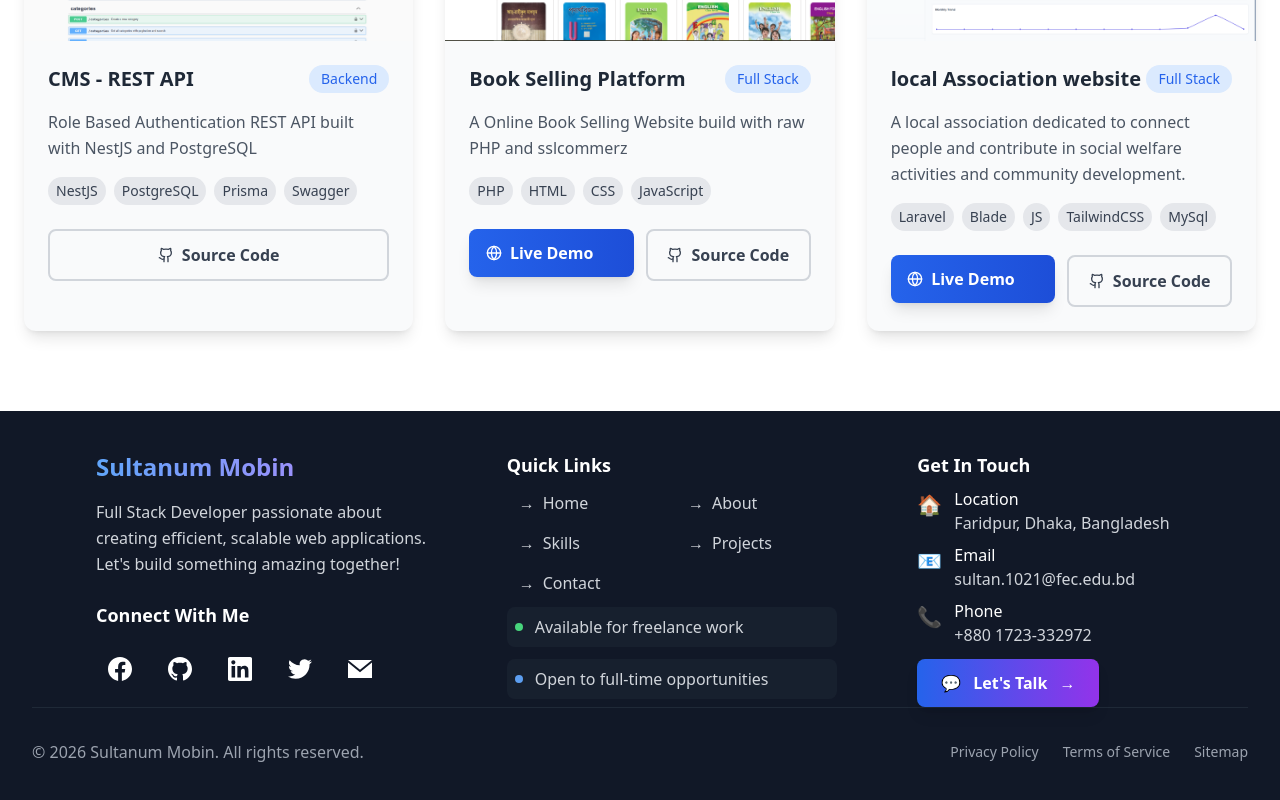
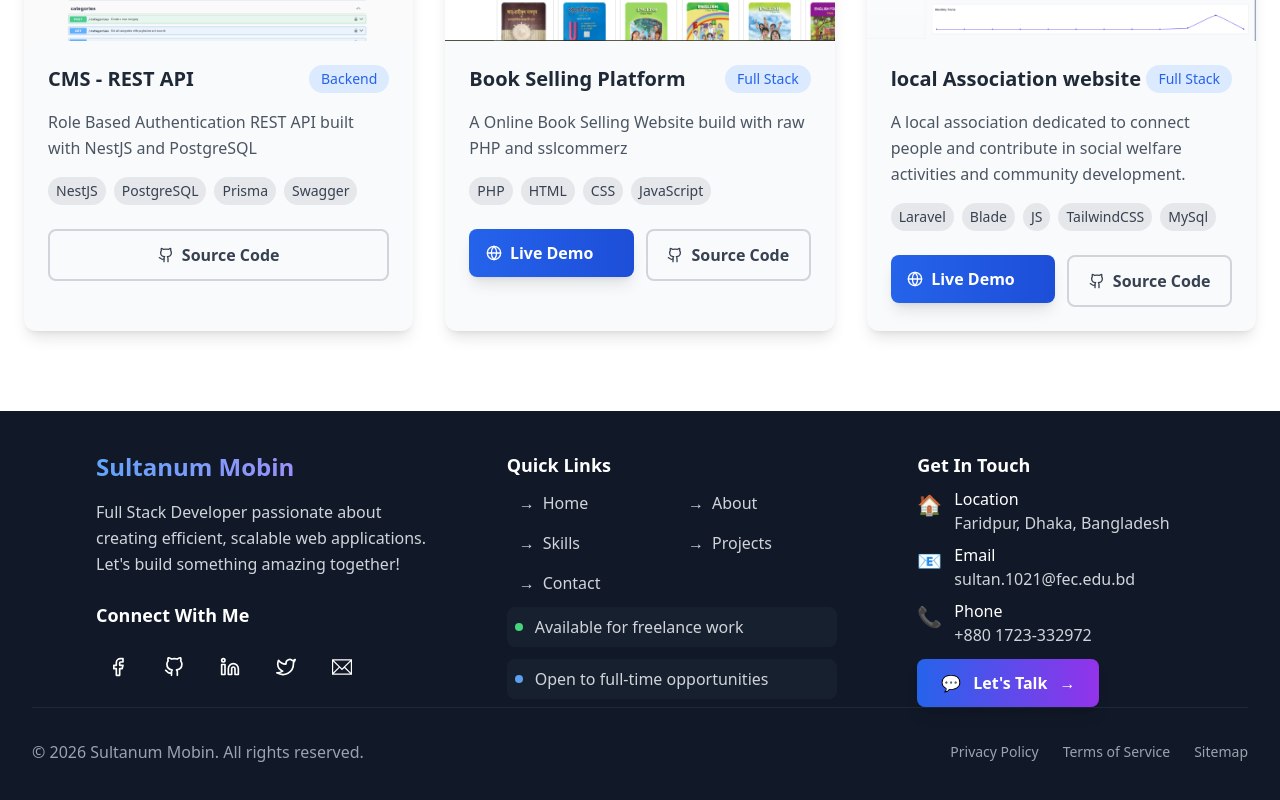
Before and after one commit to smsultan76/portfolio, a Next.js app: page / in a window 1280 px wide. Shown: the part 2572-3372 px from the top of the page. Built offline with nearby package versions, Linux system fonts and the light colour scheme.

Commit message:
footer icon optimized

```diff
--- a/app/components/Footer.tsx
+++ b/app/components/Footer.tsx
@@ -1,96 +1,8 @@
 // app/components/Footer.tsx
 'use client';
 import { motion } from 'framer-motion';
-import { JSX } from 'react';
 import { SOCIAL_LINKS } from '../config/social-links';
-
-// Proper SVG icons for social media
-const SocialIcon = ({ icon }: { icon: string }) => {
-  const icons: { [key: string]: JSX.Element } = {
-    github: (
-      <svg className="w-6 h-6" fill="currentColor" viewBox="0 0 24 24">
-        <path d="M12 0c-6.626 0-12 5.373-12 12 0 5.302 3.438 9.8 8.207 11.387.599.111.793-.261.793-.577v-2.234c-3.338.726-4.033-1.416-4.033-1.416-.546-1.387-1.333-1.756-1.333-1.756-1.089-.745.083-.729.083-.729 1.205.084 1.839 1.237 1.839 1.237 1.07 1.834 2.807 1.304 3.492.997.107-.775.418-1.305.762-1.604-2.665-.305-5.467-1.334-5.467-5.931 0-1.311.469-2.381 1.236-3.221-.124-.303-.535-1.524.117-3.176 0 0 1.008-.322 3.301 1.23.957-.266 1.983-.399 3.003-.404 1.02.005 2.047.138 3.006.404 2.291-1.552 3.297-1.23 3.297-1.23.653 1.653.242 2.874.118 3.176.77.84 1.235 1.911 1.235 3.221 0 4.609-2.807 5.624-5.479 5.921.43.372.823 1.102.823 2.222v3.293c0 .319.192.694.801.576 4.765-1.589 8.199-6.086 8.199-11.386 0-6.627-5.373-12-12-12z"/>
-      </svg>
-    ),
-    linkedin: (
-      <svg className="w-6 h-6" fill="currentColor" viewBox="0 0 24 24">
-        <path d="M20.447 20.452h-3.554v-5.569c0-1.328-.027-3.037-1.852-3.037-1.853 0-2.136 1.445-2.136 2.939v5.667H9.351V9h3.414v1.561h.046c.477-.9 1.637-1.85 3.37-1.85 3.601 0 4.267 2.37 4.267 5.455v6.286zM5.337 7.433c-1.144 0-2.063-.926-2.063-2.065 0-1.138.92-2.063 2.063-2.063 1.14 0 2.064.925 2.064 2.063 0 1.139-.925 2.065-2.064 2.065zm1.782 13.019H3.555V9h3.564v11.452zM22.225 0H1.771C.792 0 0 .774 0 1.729v20.542C0 23.227.792 24 1.771 24h20.451C23.2 24 24 23.227 24 22.271V1.729C24 .774 23.2 0 22.222 0h.003z"/>
-      </svg>
-    ),
-    twitter: (
-      <svg className="w-6 h-6" fill="currentColor" viewBox="0 0 24 24">
-        <path d="M23.953 4.57a10 10 0 01-2.825.775 4.958 4.958 0 002.163-2.723c-.951.555-2.005.959-3.127 1.184a4.92 4.92 0 00-8.384 4.482C7.69 8.095 4.067 6.13 1.64 3.162a4.822 4.822 0 00-.666 2.475c0 1.71.87 3.213 2.188 4.096a4.904 4.904 0 01-2.228-.616v.06a4.923 4.923 0 003.946 4.827 4.996 4.996 0 01-2.212.085 4.936 4.936 0 004.604 3.417 9.867 9.867 0 01-6.102 2.105c-.39 0-.779-.023-1.17-.067a13.995 13.995 0 007.557 2.209c9.053 0 13.998-7.496 13.998-13.985 0-.21 0-.42-.015-.63A9.935 9.935 0 0024 4.59z"/>
-      </svg>
-    ),
-    email: (
-      <svg className="w-6 h-6" fill="currentColor" viewBox="0 0 24 24">
-        <path d="M12 12.713l-11.985-9.713h23.97l-11.985 9.713zm0 2.574l-12-9.725v15.438h24v-15.438l-12 9.725z"/>
-      </svg>
-    ),
-    facebook: (
-      <svg className="w-6 h-6" fill="currentColor" viewBox="0 0 24 24">
-        <path d="M24 12.073c0-6.627-5.373-12-12-12s-12 5.373-12 12c0 5.99 4.388 10.954 10.125 11.854v-8.385H7.078v-3.47h3.047V9.43c0-3.007 1.792-4.669 4.533-4.669 1.312 0 2.686.235 2.686.235v2.953H15.83c-1.491 0-1.956.925-1.956 1.874v2.25h3.328l-.532 3.47h-2.796v8.385C19.612 23.027 24 18.062 24 12.073z"/>
-      </svg>
-    ),
-    instagram: (
-      <svg className="w-6 h-6" fill="currentColor" viewBox="0 0 24 24">
-        <path d="M12 2.163c3.204 0 3.584.012 4.85.07 3.252.148 4.771 1.691 4.919 4.919.058 1.265.069 1.645.069 4.849 0 3.205-.012 3.584-.069 4.849-.149 3.225-1.664 4.771-4.919 4.919-1.266.058-1.644.07-4.85.07-3.204 0-3.584-.012-4.849-.07-3.26-.149-4.771-1.699-4.919-4.92-.058-1.265-.07-1.644-.07-4.849 0-3.204.013-3.583.07-4.849.149-3.227 1.664-4.771 4.919-4.919 1.266-.057 1.645-.069 4.849-.069zm0-2.163c-3.259 0-3.667.014-4.947.072-4.358.2-6.78 2.618-6.98 6.98-.059 1.281-.073 1.689-.073 4.948 0 3.259.014 3.668.072 4.948.2 4.358 2.618 6.78 6.98 6.98 1.281.058 1.689.072 4.948.072 3.259 0 3.668-.014 4.948-.072 4.354-.2 6.782-2.618 6.979-6.98.059-1.28.073-1.689.073-4.948 0-3.259-.014-3.667-.072-4.947-.196-4.354-2.617-6.78-6.979-6.98-1.281-.059-1.69-.073-4.949-.073zm0 5.838c-3.403 0-6.162 2.759-6.162 6.162s2.759 6.163 6.162 6.163 6.162-2.759 6.162-6.163c0-3.403-2.759-6.162-6.162-6.162zm0 10.162c-2.209 0-4-1.79-4-4 0-2.209 1.791-4 4-4s4 1.791 4 4c0 2.21-1.791 4-4 4zm6.406-11.845c-.796 0-1.441.645-1.441 1.44s.645 1.44 1.441 1.44c.795 0 1.439-.645 1.439-1.44s-.644-1.44-1.439-1.44z"/>
-      </svg>
-    ),
-    youtube: (
-      <svg className="w-6 h-6" fill="currentColor" viewBox="0 0 24 24">
-        <path d="M23.498 6.186a3.016 3.016 0 0 0-2.122-2.136C19.505 3.545 12 3.545 12 3.545s-7.505 0-9.377.505A3.017 3.017 0 0 0 .502 6.186C0 8.07 0 12 0 12s0 3.93.502 5.814a3.016 3.016 0 0 0 2.122 2.136c1.871.505 9.376.505 9.376.505s7.505 0 9.377-.505a3.015 3.015 0 0 0 2.122-2.136C24 15.93 24 12 24 12s0-3.93-.502-5.814zM9.545 15.568V8.432L15.818 12l-6.273 3.568z"/>
-      </svg>
-    )
-  };
-
-  return icons[icon] || null;
-};
-
-const socialLinks = [
-  {
-    name: 'GitHub',
-    url: 'https://github.com/smsultan76',
-    icon: 'github',
-    color: 'hover:text-gray-200'
-  },
-  {
-    name: 'LinkedIn',
-    url: 'https://linkedin.com/in/smsultan76',
-    icon: 'linkedin',
-    color: 'hover:text-blue-400'
-  },
-  {
-    name: 'Twitter',
-    url: 'https://twitter.com/yourusername',
-    icon: 'twitter',
-    color: 'hover:text-blue-400'
-  },
-  {
-    name: 'Email',
-    url: 'mailto:sultanum.mobin@gmail.com',
-    icon: 'email',
-    color: 'hover:text-red-400'
-  },
-  {
-    name: 'Facebook',
-    url: 'https://facebook.com/smsultan76',
-    icon: 'facebook',
-    color: 'hover:text-blue-400'
-  },
-  // {
-  //   name: 'Instagram',
-  //   url: 'https://instagram.com/yourusername',
-  //   icon: 'instagram',
-  //   color: 'hover:text-pink-400'
-  // },
-  // {
-  //   name: 'YouTube',
-  //   url: 'https://youtube.com/yourchannel',
-  //   icon: 'youtube',
-  //   color: 'hover:text-red-400'
-  // },
-];
+import { Icons } from '@/app/config/icons';
 
 const quickLinks = [
   { name: 'Home', href: '/' },
@@ -152,7 +64,9 @@ export default function Footer() {
             <div className="space-y-4">
               <h4 className="text-lg font-semibold text-white">Connect With Me</h4>
               <div className="flex flex-wrap gap-3">
-                {SOCIAL_LINKS.map((social, index) => (
+                {SOCIAL_LINKS.map((social, index) => {
+                  const Icon = Icons[social.icon];
+                  return (
                     <motion.a
                       key={social.id}
                       href={social.url}
@@ -165,12 +79,13 @@ export default function Footer() {
                       whileInView={{ opacity: 1, y: 0 }}
                       transition={{ delay: index * 0.1 }}
                       viewport={{ once: true }}
-                    title={social.name}
+                      title={social.label}
                     >
-                    <SocialIcon icon={social.icon} />
-                    <span className="sr-only">{social.name}</span>
+                      <Icon className="h-5 w-5" />
+                      <span className="sr-only">{social.label}</span>
                     </motion.a>
-                ))}
+                  );
+                })}
               </div>
             </div>
           </motion.div>
--- a/app/config/icons.tsx
+++ b/app/config/icons.tsx
@@ -1,3 +1,4 @@
+// app/config/icons.tsx
 import {
   FiGithub,
   FiLinkedin,
@@ -13,7 +14,7 @@ import {
   FiMessageCircle,
   FiFacebook,
 } from 'react-icons/fi';
-import { IconType } from 'react-icons';
+import { TfiEmail } from 'react-icons/tfi';
 
 export const Icons = {
   github: FiGithub,
@@ -29,6 +30,7 @@ export const Icons = {
   code: FiCode,
   messageCircle: FiMessageCircle,
   facebook: FiFacebook,
+  email: TfiEmail,
 } as const;
 
 export type IconName = keyof typeof Icons;
```
Lines whose indentation alone changed are shown as unchanged.
